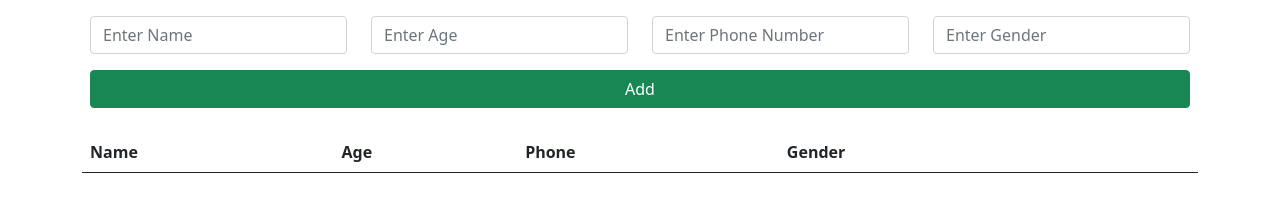
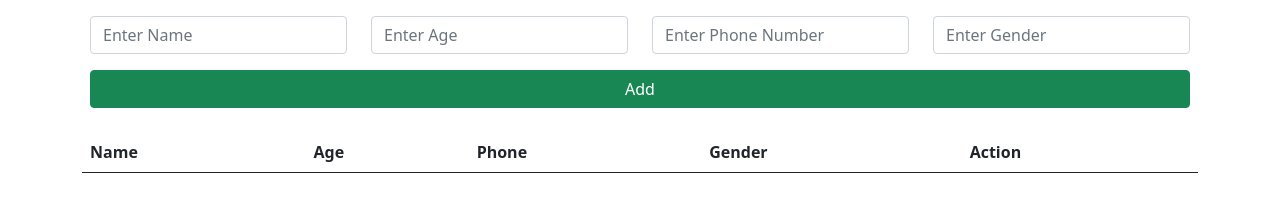
Before and after one commit to surajiyer28/javascripttask, a plain HTML site: page index.html in a window 1280 px wide. Drawn offline with nearby package versions, Linux system fonts and the light colour scheme.

Commit message:
Update index.html

```diff
--- a/index.html
+++ b/index.html
@@ -48,8 +48,8 @@
                 <th scope="col">Age</th>
                 <th scope="col">Phone</th>
                 <th scope="col">Gender</th>
-                <th scope="col"></th>
-                <th scope="col"></th>
+                <th scope="col">Action</th>
+
               </tr>
             </thead>
             <tbody>
```
